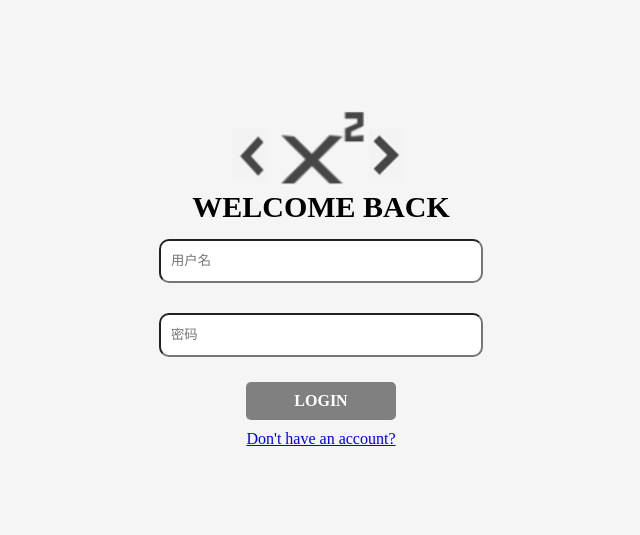
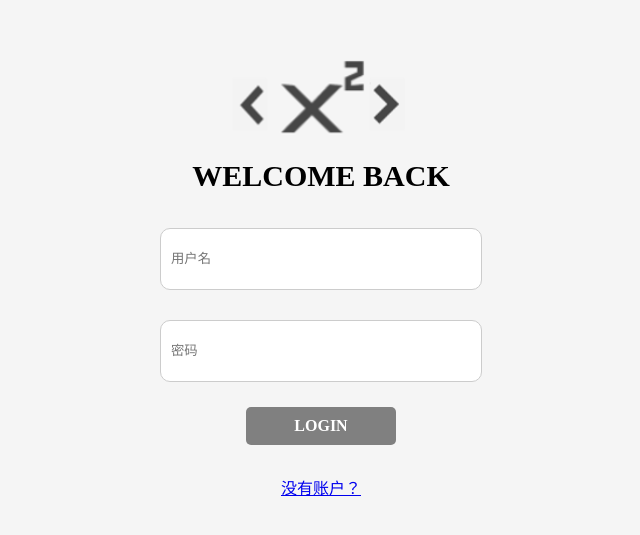
Before and after one commit to MuLin1/datacopilot, a Vue app in the folder frontend/: page /login in a window 1280 px wide. Shown: the part 137-672 px from the top of the page, without its empty margins (319-959 px from the left). Built offline with nearby package versions, Linux system fonts and the light colour scheme.

Commit message:
feat: login

```diff
--- a/frontend/src/components/login.vue
+++ b/frontend/src/components/login.vue
@@ -15,7 +15,7 @@
         <button @click="login">LOGIN</button>
       </div>
       <div class="register-link">
-        <router-link to="/register">Don't have an account?</router-link>
+        <router-link to="/register">没有账户？</router-link>
       </div>
     </div>
   </div>
@@ -31,14 +31,23 @@ export default {
   },
   methods: {
     login() {
-      // 这里将来会加上向后端发送数据的代码
-      console.log(`登录信息：用户名=${this.username}, 密码=${this.password}`);
+      if (this.validateInput()) {
+        console.log(`登录信息：用户名=${this.username}, 密码=${this.password}`);
+      }
+    },
+    validateInput() {
+      if (!this.username || !this.password) {
+        alert('用户名和密码不能为空');
+        return false;
+      }
+      // Additional validation logic can go here
+      return true;
     }
   }
 };
 </script>
 
-<style>
+<style scoped>
 .login-container {
   display: flex;
   flex-direction: column;
@@ -48,16 +57,17 @@ export default {
   background-color: #f5f5f5;
 }
 
+.input-container {
+  display: flex;
+  flex-direction: column;
+  align-items: center;
+}
+
 .text-container {
   font-weight: bold;
   font-family: "Times New Roman", Times, serif;
   font-size: 30px;
-}
-
-.input-container {
-  display: flex;
-  flex-direction: column;
-  align-items: center;
+  margin-bottom: 20px;
 }
 
 .form-container {
@@ -65,15 +75,16 @@ export default {
   text-align: center;
 }
 
-input{
+input {
   margin: 5px;
   padding: 10px;
   width: 300px;
   border-radius: 10px;
-  height:20px;
+  height: 40px;
+  border: 1px solid #ccc;
 }
 
-button{
+button {
   background-color: #808080;
   color: #ffffff;
   font-weight: bold;
@@ -83,10 +94,20 @@ button{
   border: none;
   border-radius: 5px;
   width: 150px;
+  cursor: pointer;
+}
+
+button:hover {
+  background-color: #696969;
 }
 
 img {
   width: 243px;
   height: 95px;
+  margin-bottom: 20px;
+}
+
+.register-link {
+  margin-top: 20px;
 }
 </style>
```
